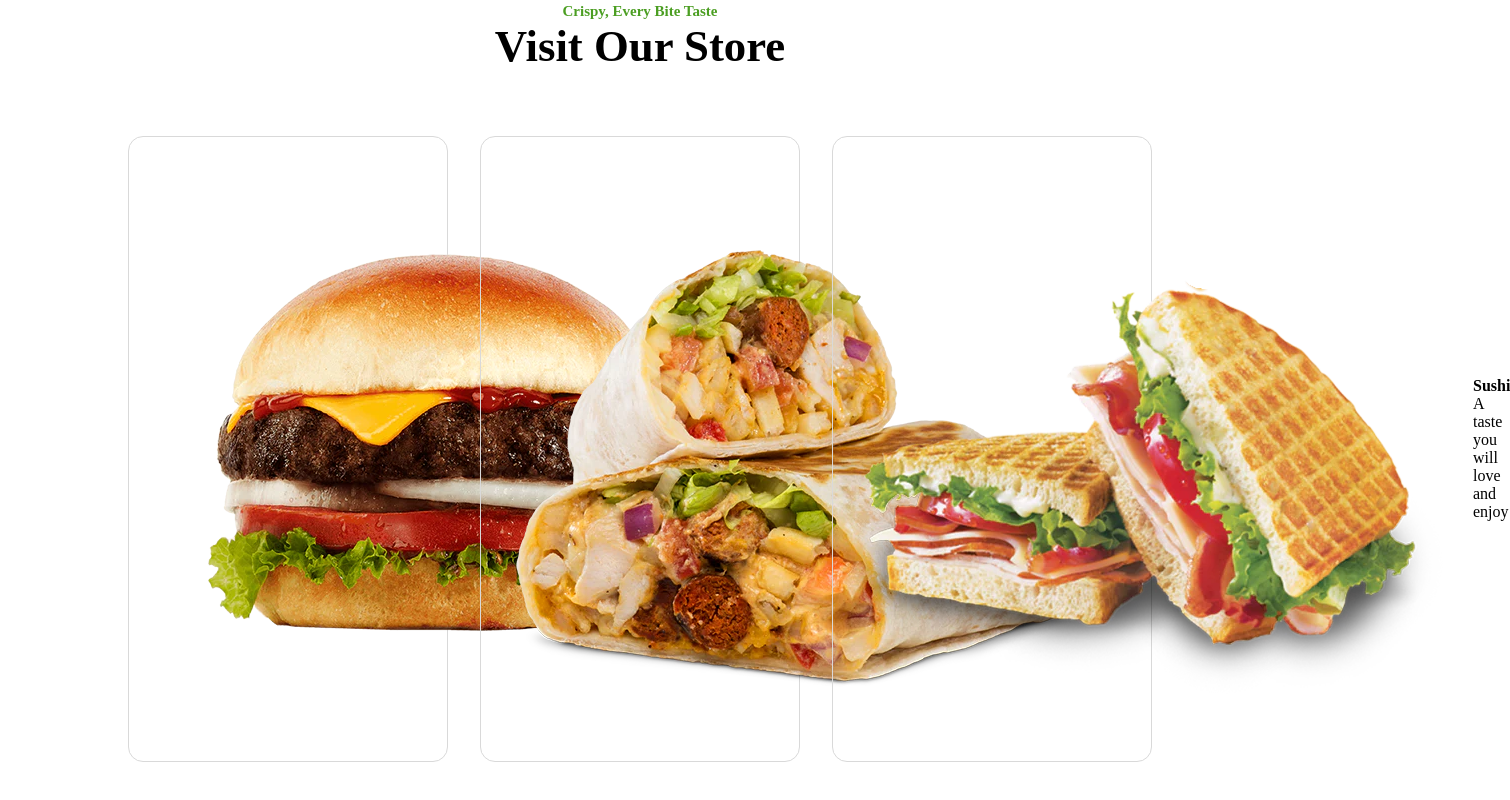
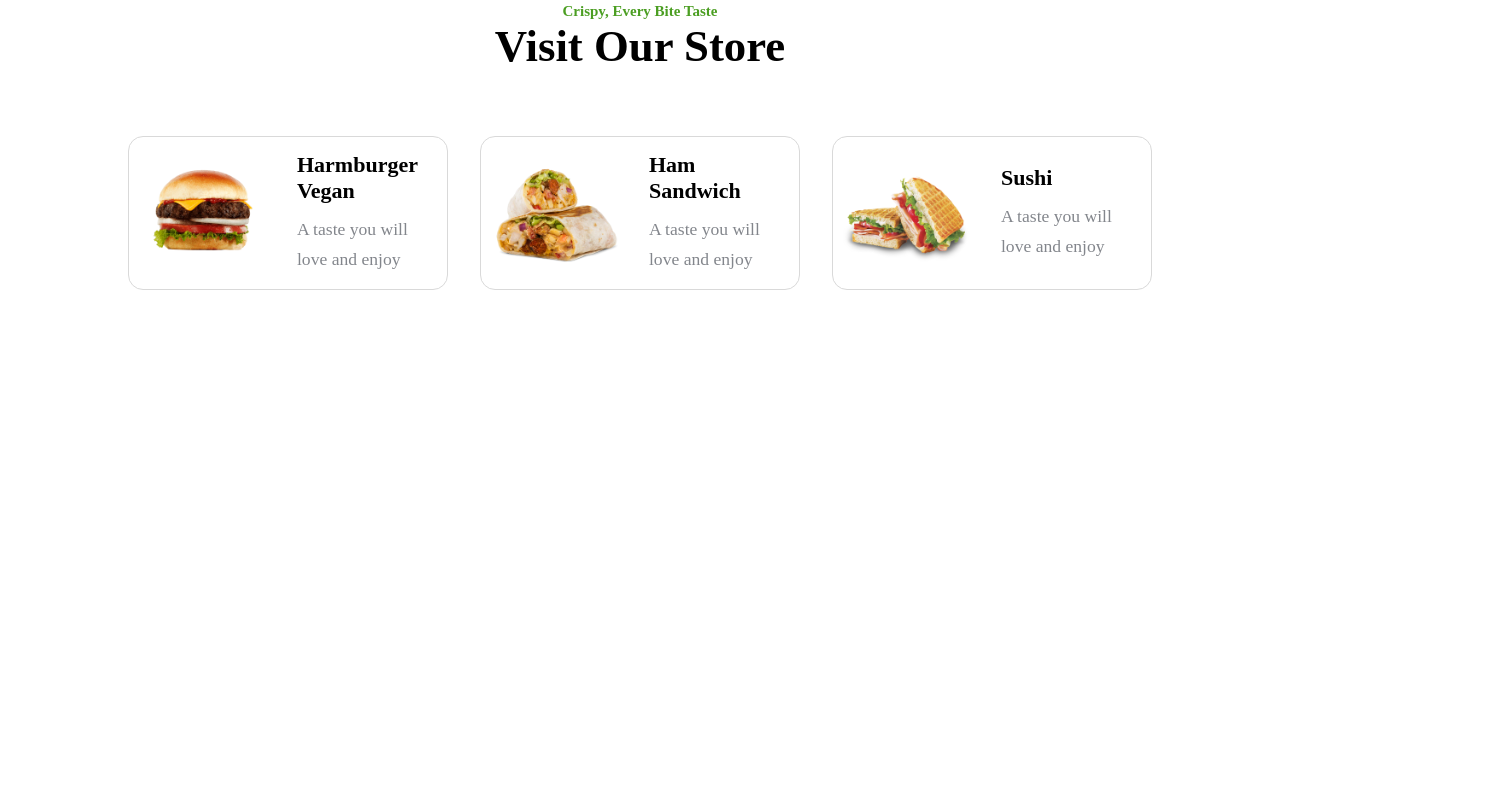
Before and after one commit to 254Bit/Website, a plain HTML site: page burger/index.html in a window 1280 px wide. Shown: the part 877-1677 px from the top of the page, 1510 px wide, since content can reach past the window. After the commit the page ends 1407 px from the top, so only its background shows below. Drawn offline with nearby package versions, Linux system fonts and the light colour scheme.

Commit message:
end of store section and start of banner section

```diff
--- a/burger/index.html
+++ b/burger/index.html
@@ -85,6 +85,10 @@
             </div>
         </section>
 
+        <!---banner-->
+        <section class="banner">
+            <div></div>
+        </section>
 
 
     <!---js-->
--- a/burger/style.css
+++ b/burger/style.css
@@ -159,3 +159,23 @@ section{
     gap: 30px;
     transition: all .6s ease;
 }
+.col-img img{
+    max-width: 200px;
+    width: 100%;
+    height: 100%;
+    object-fit:contain;
+}
+.col-text h4{
+    font-size:22px;
+    font-weight: 600;
+    margin-bottom: 10px;
+}
+.col-text p{
+    color: var(--other-color);
+    font-size: var(--p-font);
+    line-height: 30px;
+}
+.col:hover{
+    transform: scale(1.04) translateY(-4px);
+    border: 1px solid var(--main-color);
+}
```
